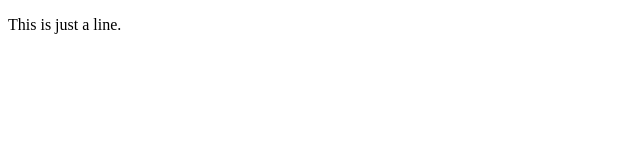
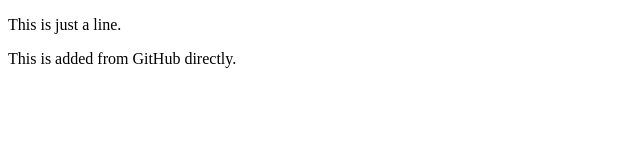
Before and after one commit to PravekReddyT/Proj1, a plain HTML site: page index.html in a window 1280 px wide. Shown: the whole page, without its empty margins (0-640 px from the left). Drawn offline with Linux system fonts and the light colour scheme.

Commit message:
Editing index.html from GitHub directly

```diff
--- a/index.html
+++ b/index.html
@@ -2,5 +2,8 @@
 <html>
   <body>
     <p>This is just a line.</p>
+
+    <div>This is added from GitHub directly. </div>
+
   </body>
 </html>
```
